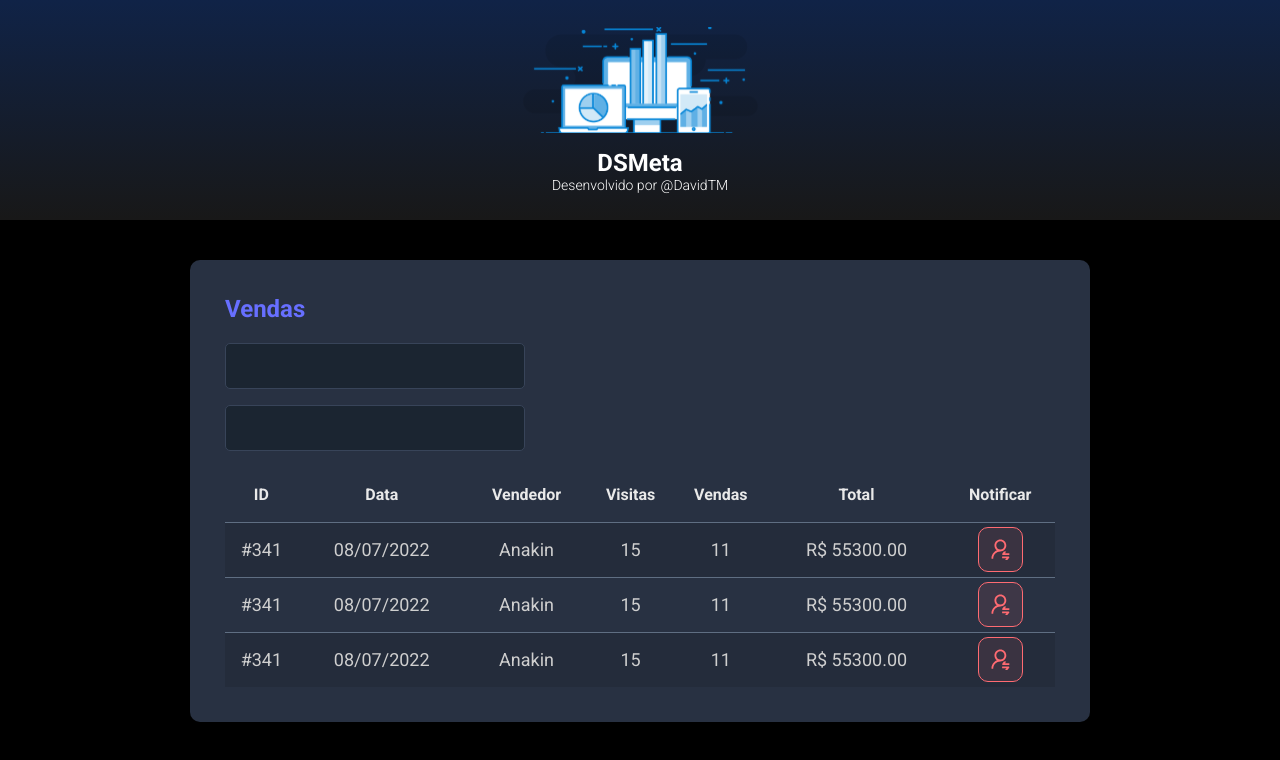
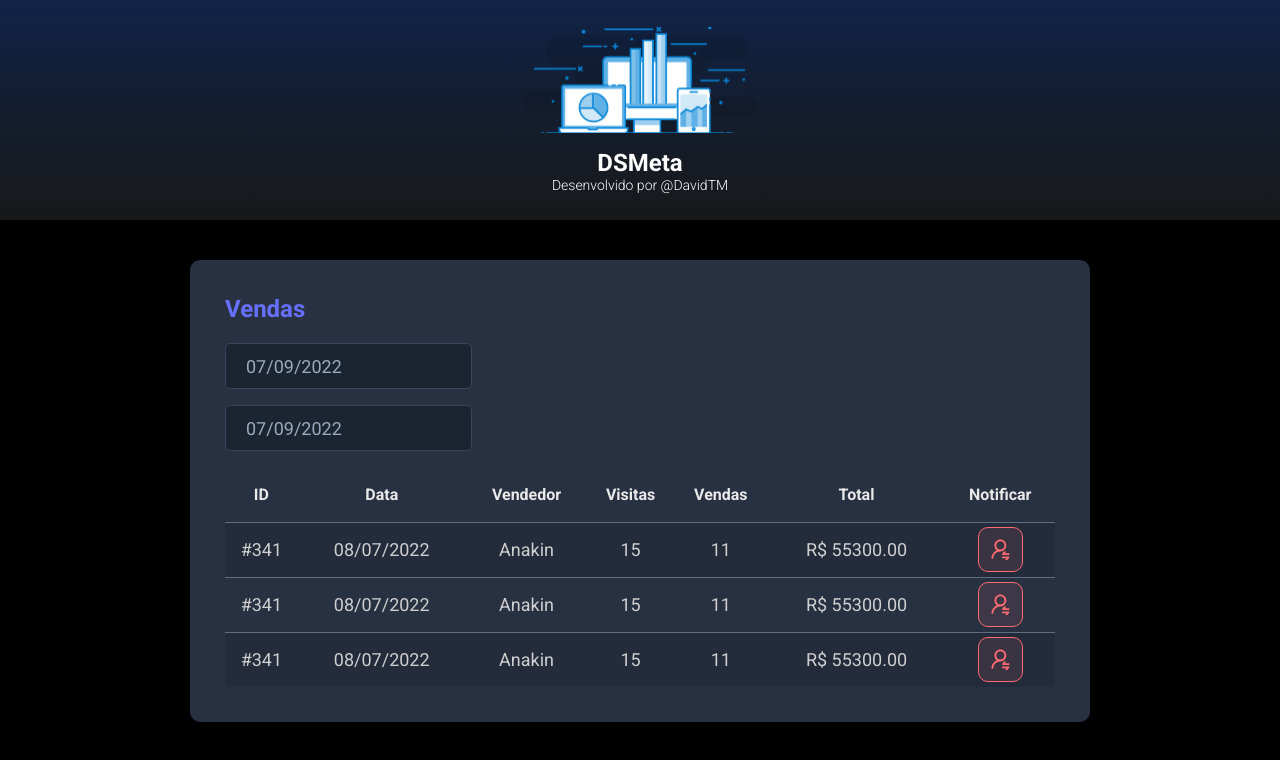
Before and after one commit to David-TM12/semana-spring-react, a React (Vite) app in the folder frontend/: page / in a window 1280 px wide. Shown: the top 760 px of the page. Built offline with nearby package versions, Linux system fonts and the light colour scheme.

Commit message:
Datepicker

```diff
--- a/frontend/package.json
+++ b/frontend/package.json
@@ -9,7 +9,9 @@
     "preview": "vite preview"
   },
   "dependencies": {
+    "@types/react-datepicker": "4.4.2",
     "react": "^18.2.0",
+    "react-datepicker": "4.8.0",
     "react-dom": "^18.2.0"
   },
   "devDependencies": {
--- a/frontend/src/components/SalesCard/index.tsx
+++ b/frontend/src/components/SalesCard/index.tsx
@@ -1,4 +1,6 @@
 import NotificationButton from '../NotificationButton'
+import DatePicker from 'react-datepicker'
+import 'react-datepicker/dist/react-datepicker.css'
 import './style.css'
 
 
@@ -8,10 +10,20 @@
   <h2 className="dsmeta-sales-title">Vendas</h2>
   <div>
     <div className="dsmeta-form-control-container">
-      <input className="dsmeta-form-control" type="text" />
+      <DatePicker
+        selected={new Date()}
+        onChange={(date:Date) => { }}
+        className="dsmeta-form-control"
+        dateFormat="dd/MM/yyyy"
+      />
     </div>
     <div className="dsmeta-form-control-container">
-      <input className="dsmeta-form-control" type="text" />
+      <DatePicker
+          selected={new Date()}
+          onChange={(date:Date) => { }}
+          className="dsmeta-form-control"
+          dateFormat="dd/MM/yyyy"
+      />
     </div>
   </div>
 
```
Also changed, not shown: 1 other file (tests, documents, lock files or other folders).
